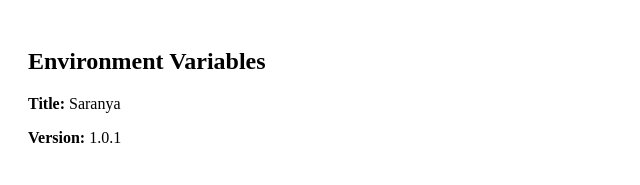
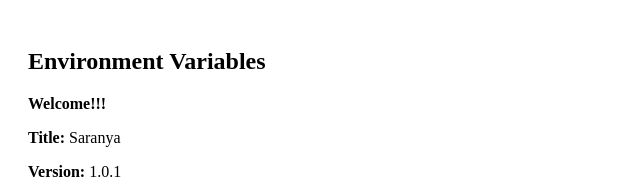
Before and after one commit to M-Saranya123/react-app, a React (Create React App) app: page / in a window 1280 px wide. Shown: the top 185 px of the page, without its empty margins (0-640 px from the left). Built offline with nearby package versions, Linux system fonts and the light colour scheme.

Commit message:
Updated App.js

```diff
--- a/src/App.js
+++ b/src/App.js
@@ -4,6 +4,7 @@ function App() {
   return (
     <div style={{ padding: 20 }}>
       <h2>Environment Variables</h2>
+      <p><strong>Welcome!!!</strong></p>
       <p><strong>Title:</strong> {process.env.REACT_APP_TITLE}</p>
       <p><strong>Version:</strong> {process.env.REACT_APP_VERSION}</p>
     </div>
```
